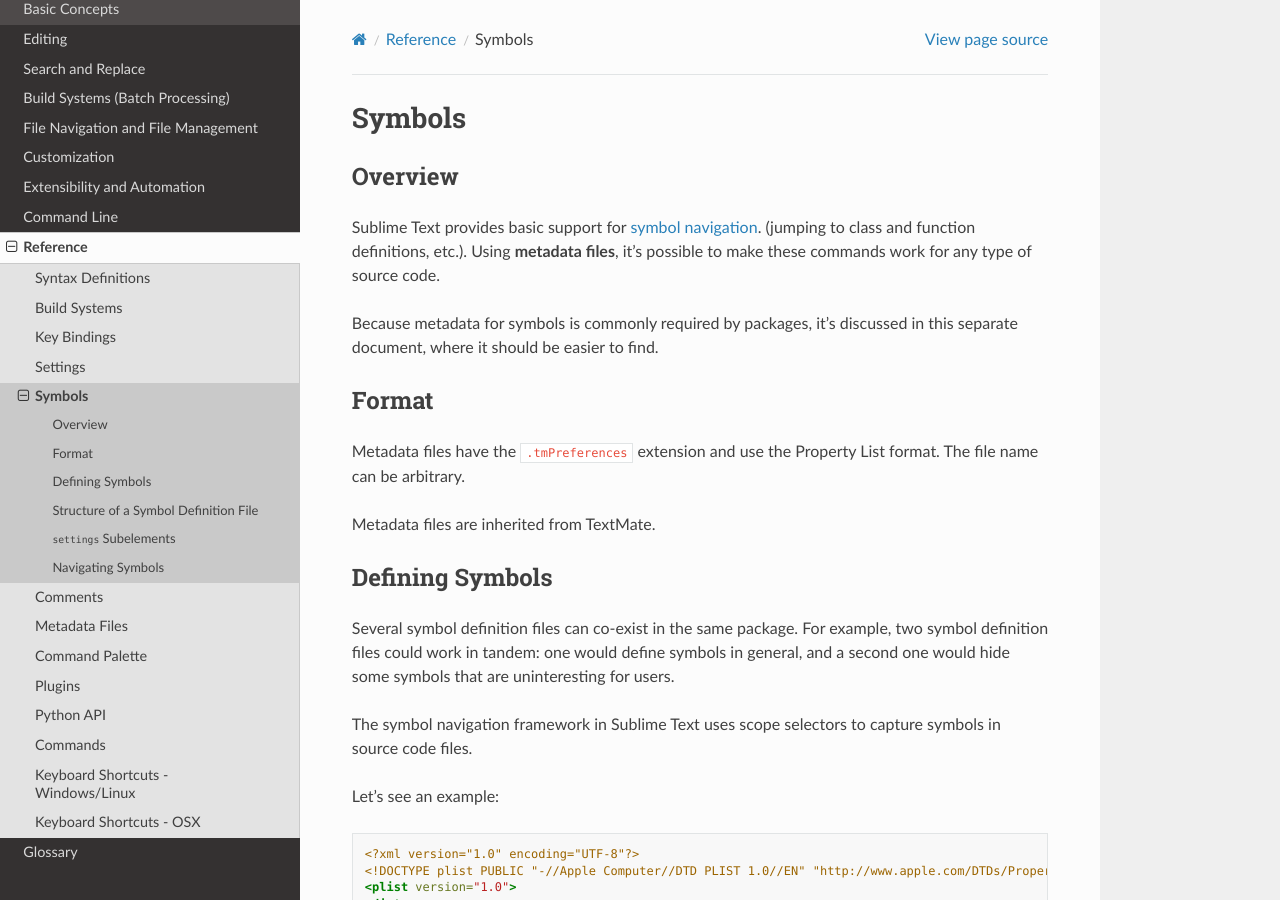
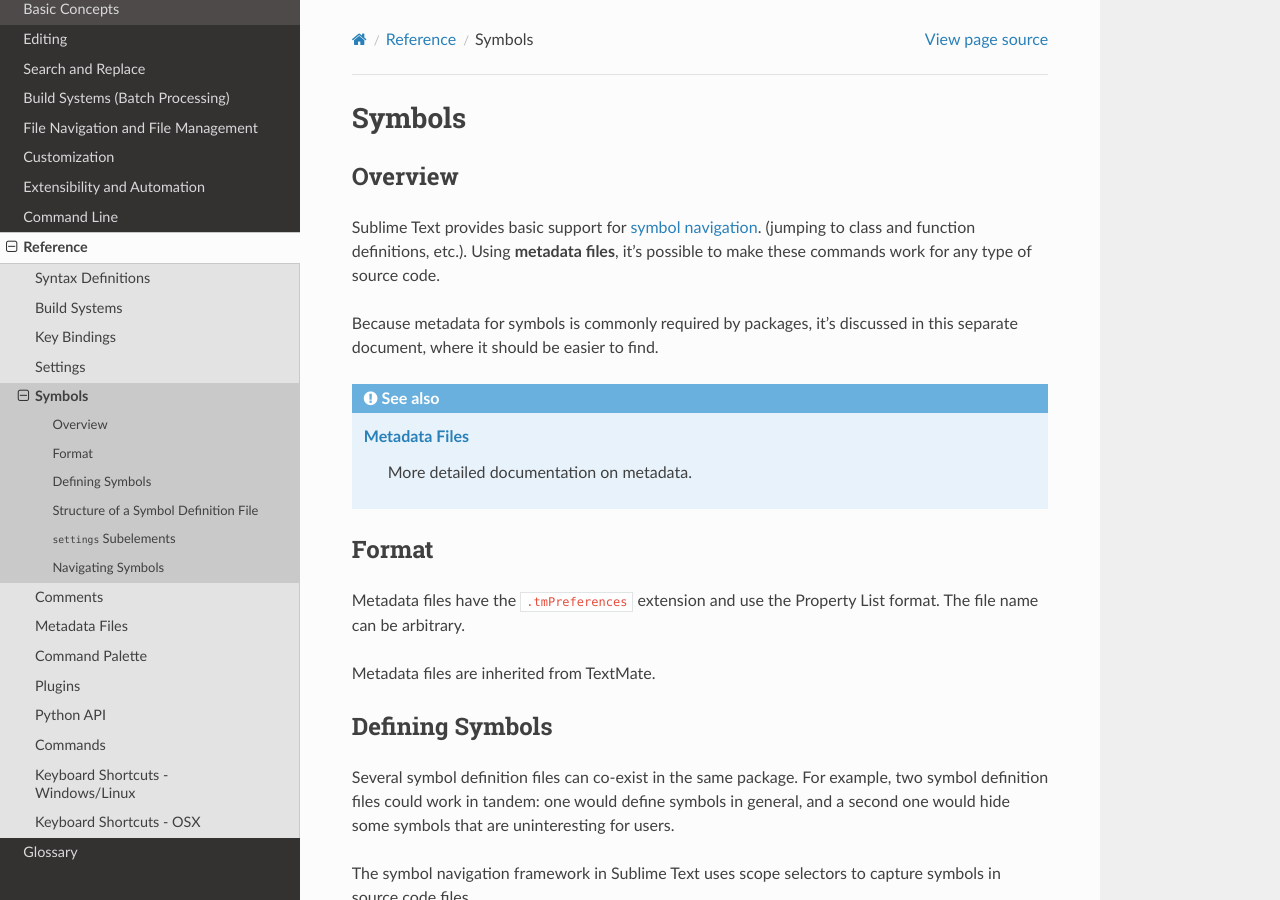
Before and after one commit to guillermooo/sublime-undocs, a Sphinx documentation site: the page built from source/reference/symbols.rst, in a window 1280 px wide and 900 px high. Built offline with Sphinx 7.4.7 and the Read the Docs theme 2.0.0, drawn with Linux system fonts in a browser that asks for light colours.

Commit message:
Also add a "seealso" block to the symbols doc

```diff
--- a/source/reference/symbols.rst
+++ b/source/reference/symbols.rst
@@ -17,6 +17,12 @@
 Because metadata for symbols is commonly required by packages,
 it's discussed in this separate document,
 where it should be easier to find.
+
+
+.. seealso::
+
+   :doc:`metadata`
+      More detailed documentation on metadata.
 
 
 Format
```
